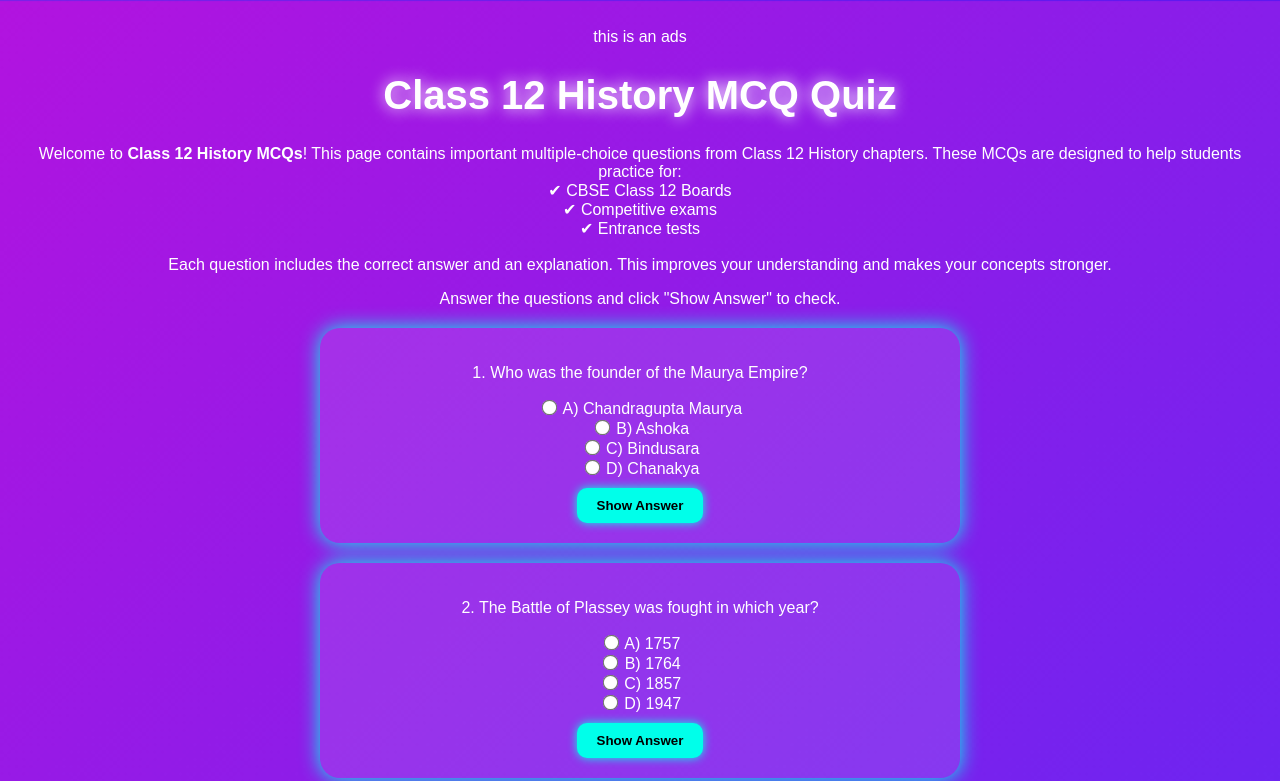
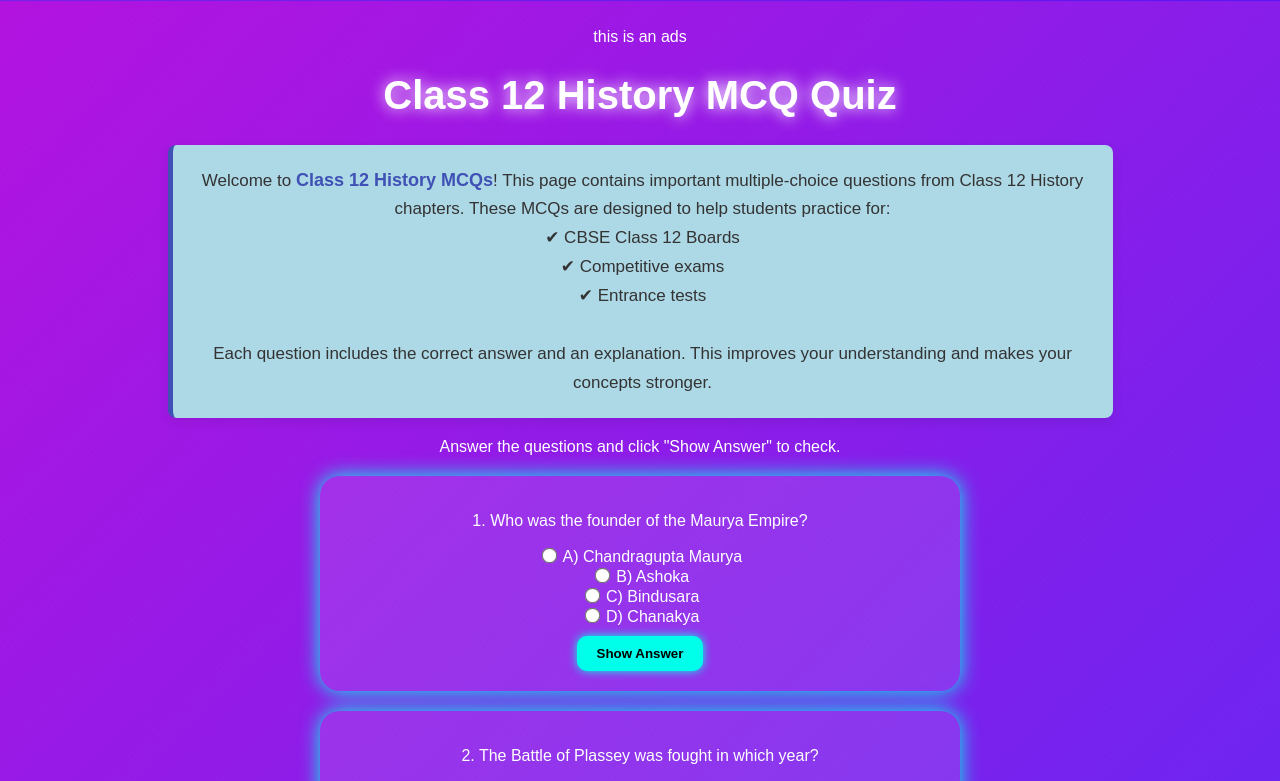
Before and after one commit to Harnoor179/hsstudiproo.in, a plain HTML site: page index.html in a window 1280 px wide. Shown: the top 781 px of the page. Drawn offline with Linux system fonts and the light colour scheme.

Commit message:
Add .description class for improved text styling
Added a new .description class for styling text.

```diff
--- a/style.css
+++ b/style.css
@@ -73,3 +73,28 @@ input[type="radio"] {
     accent-color: #ffea00;
     transform: scale(1.2);
 }
+.description {
+    background-color: lightblue;
+    padding: 20px;
+    margin: 20px auto;
+    border-left: 5px solid #3f51b5;
+    border-radius: 8px;
+    max-width: 900px;
+    font-size: 17px;
+    line-height: 1.7;
+    color: #333;
+    font-family: 'Poppins', sans-serif;
+    box-shadow: 0 4px 12px rgba(0,0,0,0.08);
+}
+
+.description b {
+    color: #3f51b5;
+    font-size: 18px;
+}
+
+@media (max-width: 600px) {
+    .description {
+        padding: 15px;
+        font-size: 16px;
+    }
+}
```
